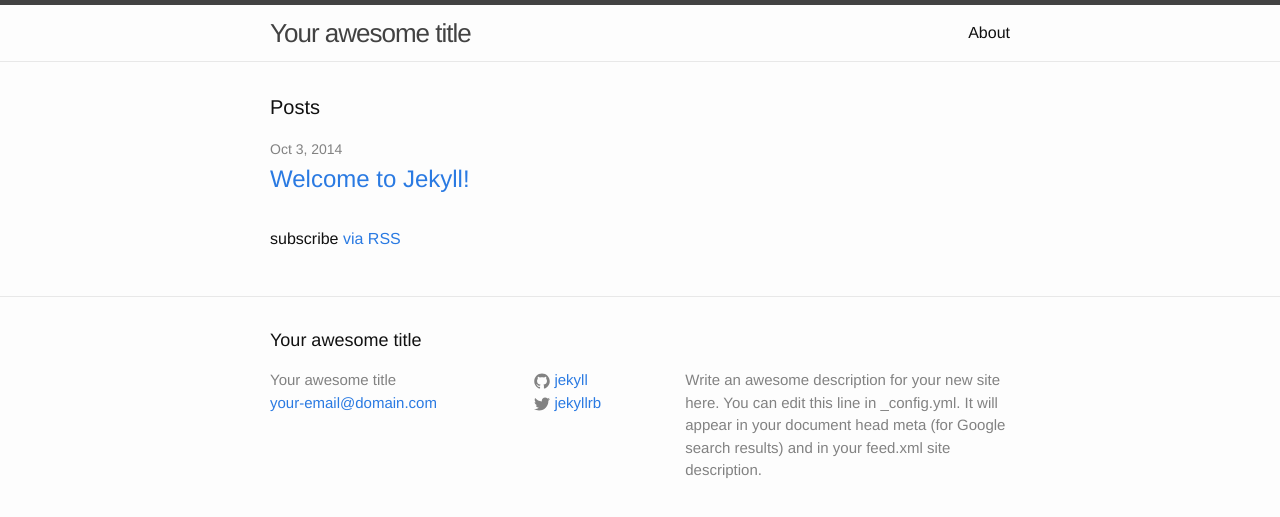
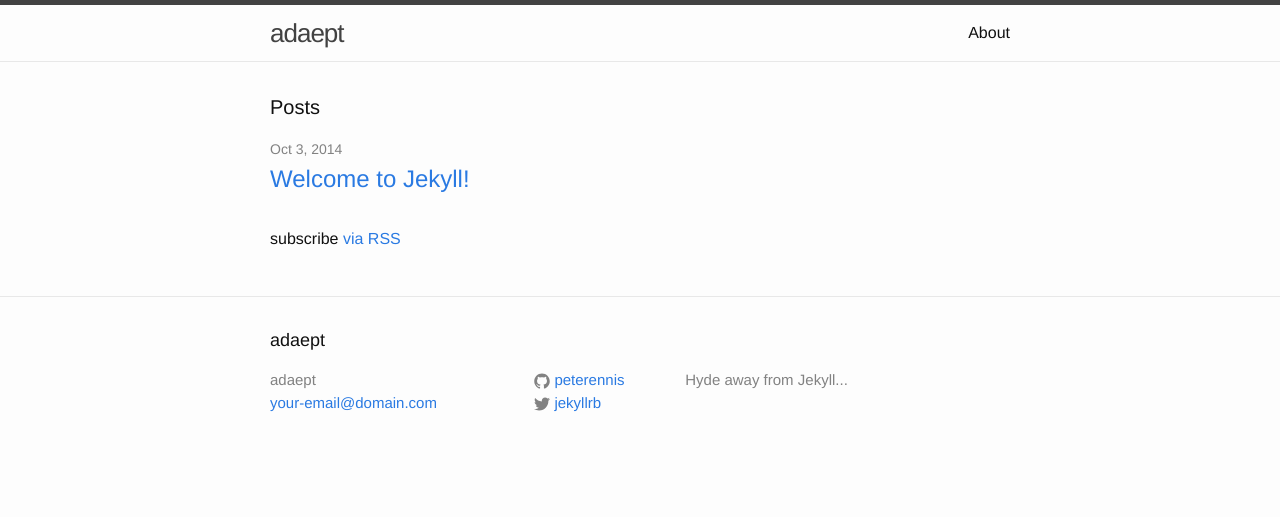
Before and after one commit to peterennis/aesite, a Jekyll site: the page built from index.html, in a window 1280 px wide. Shown: the top 517 px of the page. Built offline with Jekyll 4.4.1, drawn with Linux system fonts in a browser that asks for light colours.

Commit message:
RubyGems update, some configuration changes in _config.yml, add timezone

```diff
--- a/_config.yml
+++ b/_config.yml
@@ -1,15 +1,14 @@
 # Site settings
-title: Your awesome title
+title: adaept
 email: your-email@domain.com
 description: > # this means to ignore newlines until "baseurl:"
-  Write an awesome description for your new site here. You can edit this
-  line in _config.yml. It will appear in your document head meta (for
-  Google search results) and in your feed.xml site description.
+  Hyde away from Jekyll...
 baseurl: "" # the subpath of your site, e.g. /blog/
 url: "http://yourdomain.com" # the base hostname & protocol for your site
 twitter_username: jekyllrb
-github_username:  jekyll
+github_username:  peterennis
 highlighter: false
+timezone: America/Los_Angeles
 
 # Build settings
 markdown: kramdown
```
Also changed, not shown: doc/setup_hyde_away.md (+15 -3 lines).
